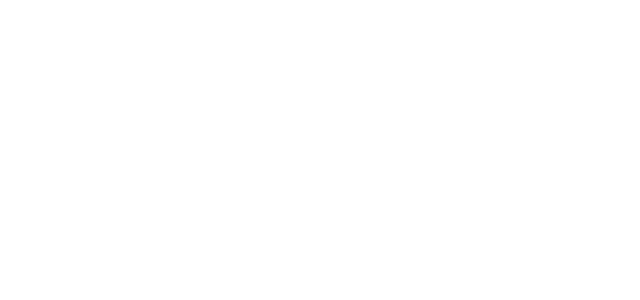
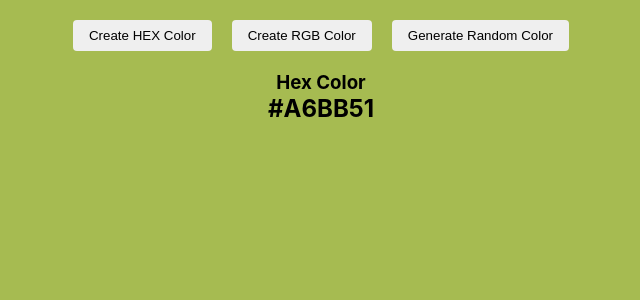
Before and after one commit to Swetasmita/reactproject-part1, a React (Vite) app: page /randomColor in a window 1280 px wide. Before the commit this address had no page. Shown: the top 300 px of the page, without its empty margins (319-959 px from the left). Built offline with nearby package versions, Linux system fonts and the light colour scheme.

Commit message:
added random color generator component

```diff
--- a/src/App.jsx
+++ b/src/App.jsx
@@ -3,6 +3,7 @@
 import { BrowserRouter as Router, Routes, Route } from "react-router-dom";
 import Home from './components/home/Home'
 import Accordian from './components/accordian/Accordian';
+import RandomColor from './components/random-color/RandomColor';
 
 function App() {
   return (
@@ -10,6 +11,7 @@
       <Routes>
         <Route path="/" element={<Home />} />
         <Route path="/accordian" element={<Accordian />} />
+        <Route path="/randomColor" element={<RandomColor />} />
 
       </Routes>
     </Router>
--- a/src/components/home/Home.jsx
+++ b/src/components/home/Home.jsx
@@ -9,6 +9,9 @@
       <Link to="/accordian">
           <button>Accordian App</button>
         </Link>
+        <Link to="/randomColor">
+          <button>Random Color Generator</button>
+        </Link>
     </div>
   );
 };
--- a/src/components/home/home.css
+++ b/src/components/home/home.css
@@ -19,4 +19,5 @@
   font-weight: 600;
   background-color: #faf99c;
   color: #000000;
+  cursor: pointer;
 }
--- /dev/null
+++ b/src/components/random-color/RandomColor.jsx
@@ -0,0 +1,48 @@
+import React, { useEffect, useState } from "react";
+import "./random.css";
+
+const RandomColor = () => {
+  const [color, setColor] = useState("#000000");
+  const [typeOf, setTypeOf] = useState('hex');
+
+  // Function to generate random HEX color - #569325
+  const handleRandomHex = () => {
+    const hex = [0, 1, 2, 3, 4, 5, 6, 7, 8, 9, 'A', 'B', 'C', 'D', 'E', 'F'];
+    let hexColor = "#";
+    for (let i = 0; i < 6; i++) {
+      hexColor += hex[Math.floor(Math.random() * 16)];
+    }
+    setColor(hexColor);
+    console.log(hexColor);
+  };
+  //Function to generate RGB color - red, green, blue
+  const handleRandomRGB = () => {
+     const r = Math.floor(Math.random() * 255);
+     const g = Math.floor(Math.random() * 255);
+     const b = Math.floor(Math.random() * 255);
+     setColor(`rgb(${r}, ${g}, ${b})`);
+     console.log(`rgb(${r}, ${g}, ${b})`);
+  }
+
+  //UseEffect - automatically update typeof when you switch between buttons
+  useEffect(() =>{
+  typeOf === 'rgb' ?  handleRandomRGB() :  handleRandomHex()
+  }, [typeOf]);
+
+  return (
+    <div className="color-container" style={{ backgroundColor: color }}>
+      <div className="btn-container">
+      <button onClick = {() => setTypeOf('hex')}>Create HEX Color</button>
+      <button onClick={() => setTypeOf('rgb')}>Create RGB Color</button>
+      <button onClick={ typeOf === 'hex' ?
+        handleRandomHex : handleRandomRGB }> Generate Random Color </button>
+        </div>
+      <div className="color-wrapper">
+        <h3>{typeOf === 'hex' ? 'Hex Color' : 'RGB Color'}</h3>
+        <h2>{color}</h2>
+      </div>
+    </div>
+  );
+};
+
+export default RandomColor;
--- /dev/null
+++ b/src/components/random-color/random.css
@@ -0,0 +1,28 @@
+.color-container{
+    display: flex;
+    flex-direction: column;
+    height: 100vh;
+    width: 100vw;
+    gap: 20px;
+   transition:background-color 0.3s ease;
+}
+ .btn-container{
+    display: flex;
+    justify-content: center;
+    align-items:center;
+    text-align: center;
+    gap: 20px;
+}
+.btn-container button{
+    padding: 8px 16px;
+    border:none;
+    border-radius: 4px;
+    margin-top: 20px;
+}
+.color-wrapper{
+    display: flex;
+    flex-direction: column;
+    align-items: center;
+    text-align: center;
+    align-items: center;
+}
```
